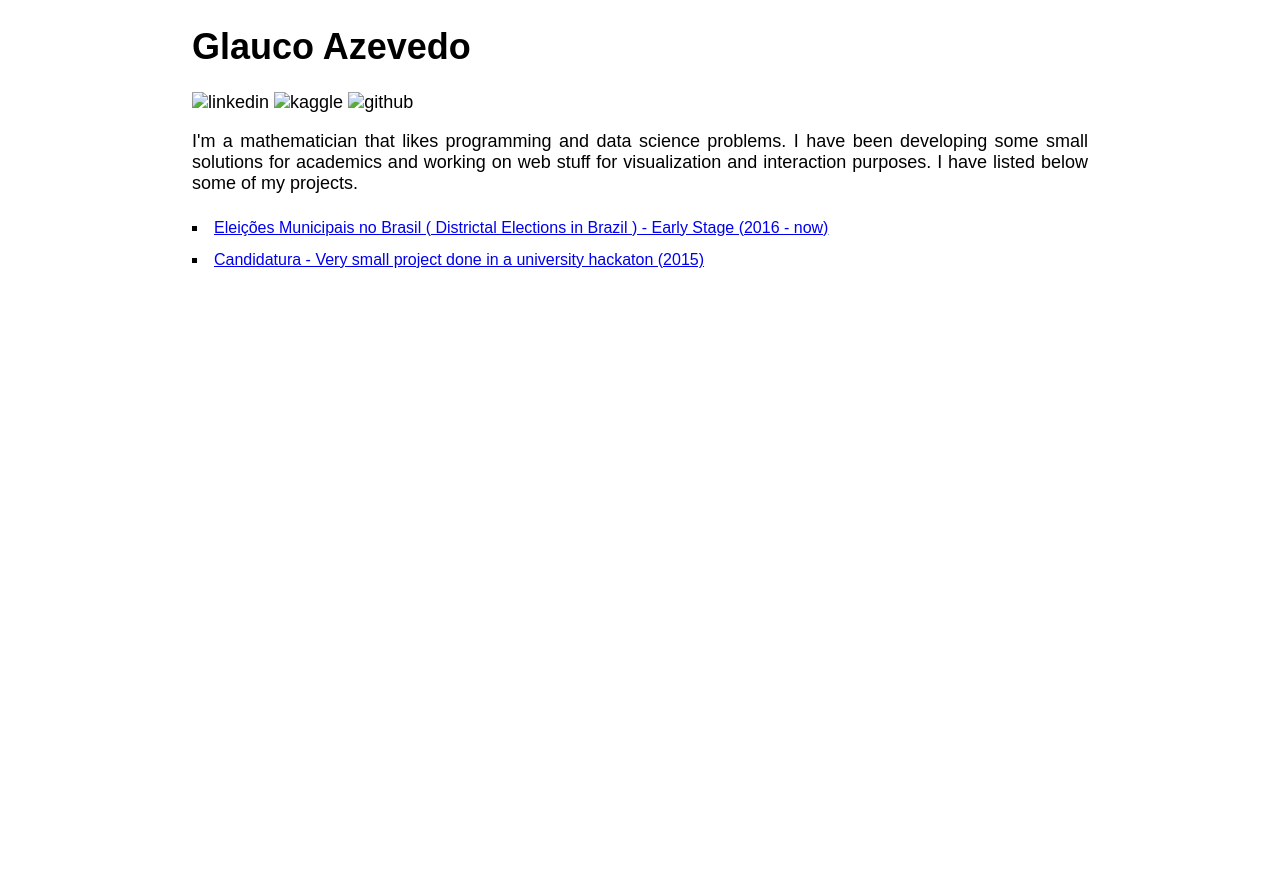
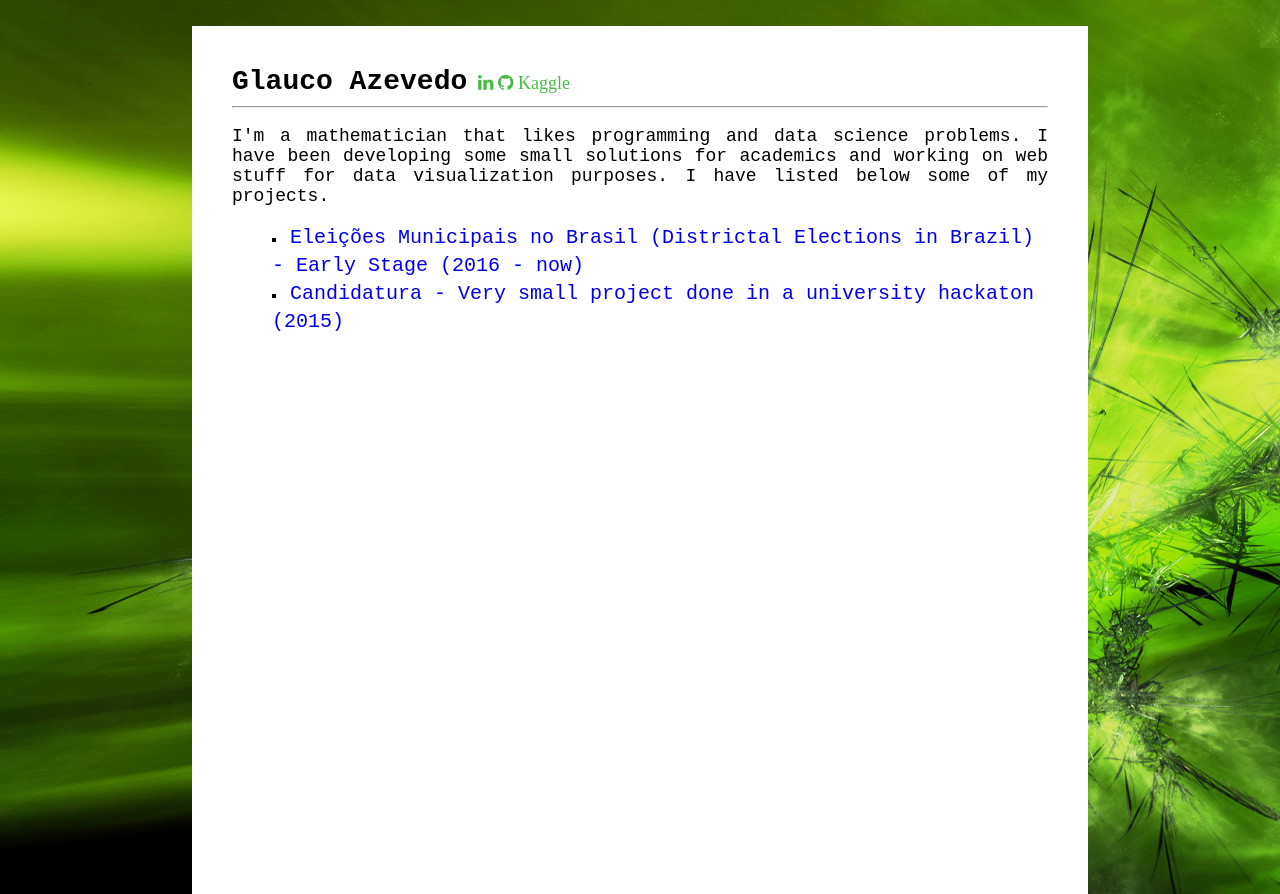
Before and after one commit to azbr/mysite, a plain HTML site: page index.html in a window 1280 px wide. Shown: the top 894 px of the page. Before the commit the page ends 800 px from the top, so only its background shows below. Drawn offline with Linux system fonts and the light colour scheme.

Commit message:
New experiments to remember concepts

```diff
--- a/index.html
+++ b/index.html
@@ -2,30 +2,29 @@
 
     <head>
         <meta  charset="utf8" />
+        <link rel="stylesheet" type="text/css" href="https://maxcdn.bootstrapcdn.com/font-awesome/4.7.0/css/font-awesome.min.css">
         <link rel="stylesheet" type="text/css" href="styles.css">
+        <script src="script.js"></script>
     </head>
     <body>
         <header></header>
         <div class="main-content">
             <div class="top-container">
-                    <h1>
-                            Glauco Azevedo
-                    </h1>
+                    <h1>Glauco Azevedo</h1>
                     <span>
-                        <img src="" alt="linkedin">
-                        <img src="" alt="kaggle">
-                        <img src="" alt="github">
+                        <a class="icon fa-linkedin" href="https://www.linkedin.com/in/gazevedoufrj/"><span class="label">Linkedin</span> </a>
+                        <a class="icon fa-github" href="https://github.com/azbr/"><span class="label">Github</span> </a>
+                        <a class="icon " href="#"><span class="">Kaggle</span> </a>
                     </span>
+                    <hr></hr>
                     <p>
-                        I'm a mathematician that likes programming and data science problems.
-                        I have been developing some small solutions for academics and working
-                        on web stuff for visualization and interaction purposes.  I have
-                        listed below some of my projects.
+                        I'm a mathematician that likes programming and data science problems. I have been developing some small solutions for academics and working
+                        on web stuff for data visualization purposes.  I have listed below some of my projects.
                     </p>
             </div>
             <div class="list-container">
                 <li>
-                    <a href='../viseleicoes/'>Eleições Municipais no Brasil ( Districtal Elections in Brazil ) - Early Stage (2016 - now)</a>
+                    <a href='../viseleicoes/'>Eleições Municipais no Brasil (Districtal Elections in Brazil) - Early Stage (2016 - now)</a>
                 </li>
                 <li>
                     <a href='https://github.com/azbr/candidatura/'>Candidatura  - Very small project done in a university hackaton (2015)</a>
--- /dev/null
+++ b/script.js
@@ -0,0 +1,5 @@
+
+window.onload =  function(){
+
+    console.log("Hello Visitor!");
+}
--- a/styles.css
+++ b/styles.css
@@ -1,6 +1,13 @@
 body {
     margin: 2% 15%;
-    font-family: Arial, Helvetica, sans-serif;
+    font-family: monospace;
+    background-image: url("figs/green_cristals.jpg");
+}
+
+.main-content{
+     background-color: white;
+     padding: 40px 40px 600px 40px;
+     margin-bottom: .5;
 }
 
 div .top-container {
@@ -9,14 +16,40 @@ div .top-container {
 }
 
 div .list-container{
-    line-height: 2;
+    line-height: 1.4;
     list-style: square;
+    margin-left: 40px;
 }
+
+.list-container  a {
+    text-decoration: none;
+    font-size: 20px;
+}
+
+.icon{
+    color: #45bd45;
+    text-decoration: none;
+    font-family:  FontAwesome;
+    font-style: normal;
+    font-weight: normal;
+}
+
+span .label{
+    display: none;
+}
+
+.top-container h1{
+    font-size: 28;
+    margin-bottom: 8px;
+    display: inline
+}
+
+
+
 /*
 footer {
     margin-bottom: -1px;
 } */
-
 
 /* span {
     font: normal normal normal 14px/1 FontAwesome;
```
Also changed, not shown: figs/green_cristals.jpg (added).
